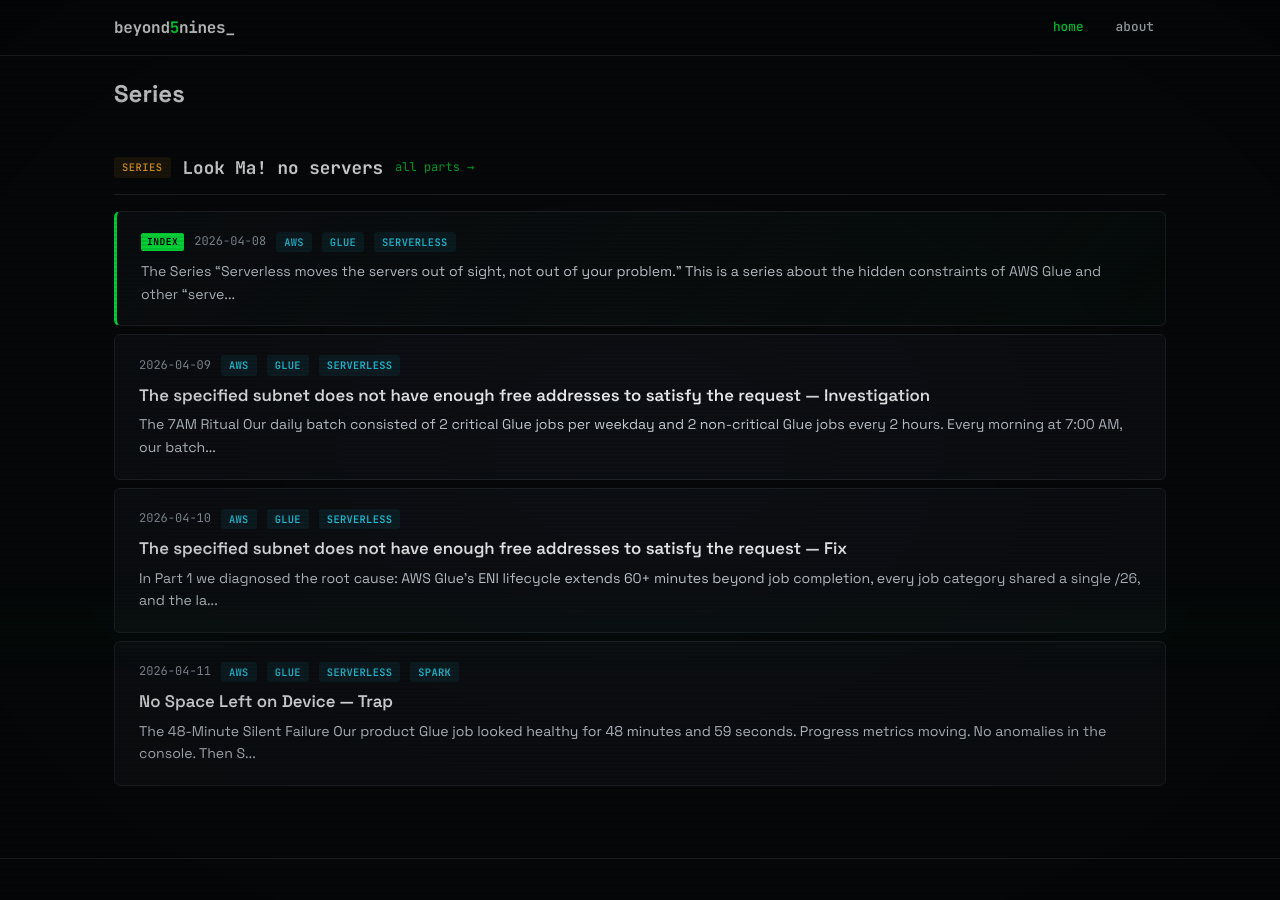
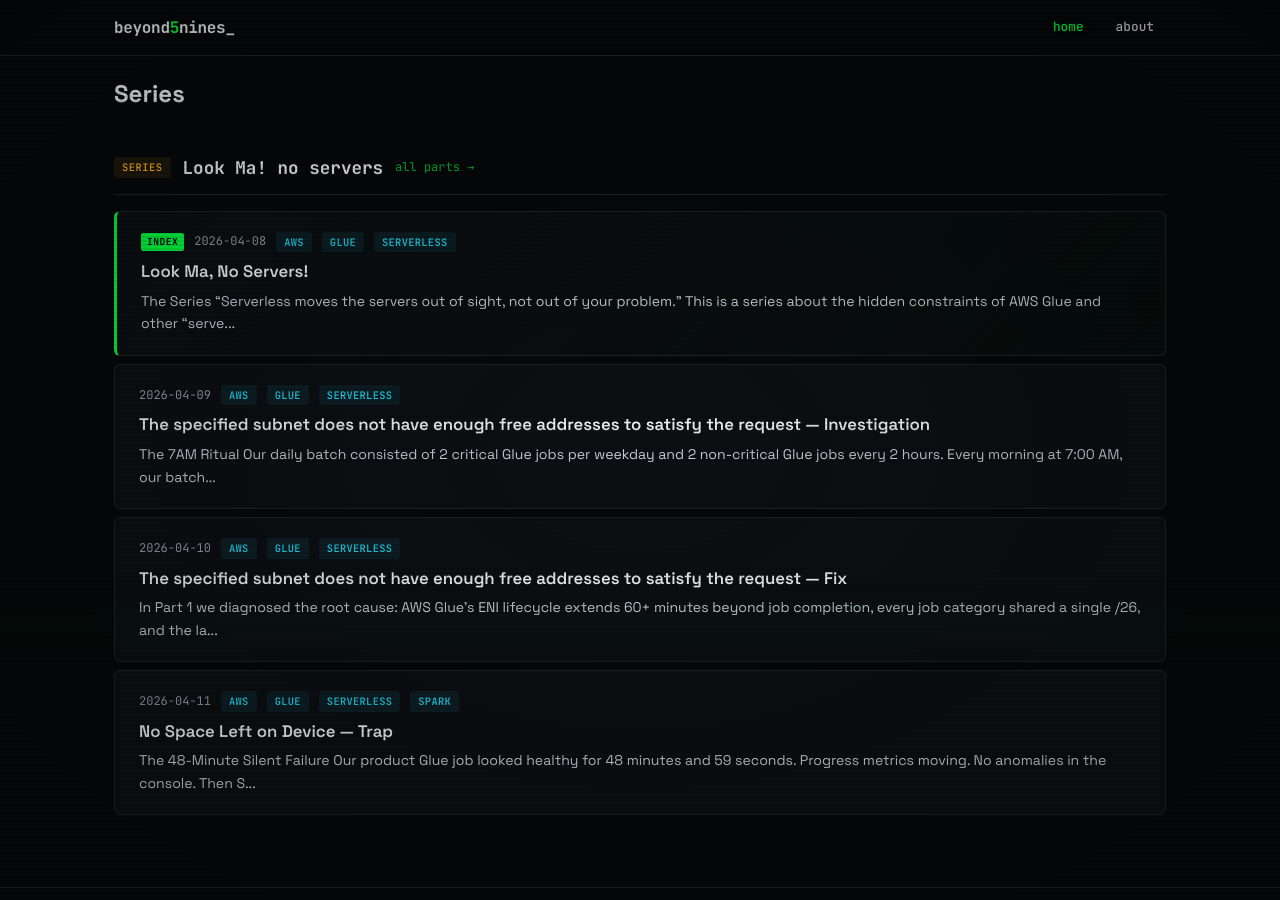
Before and after one commit to beyond5nines/beyond5nines.github.io, a Jekyll site: the page built from index.md, in a window 1280 px wide and 900 px high, scrolled down 439 px. Built offline with Jekyll 4.4.1, drawn with Linux system fonts in a browser that asks for light colours.

Commit message:
Revert "Remove duplicate series title from INDEX card on homepage"
This reverts commit 8c599b5685f7c463bff7c1d4cf24e2ccf64738ea.

```diff
--- a/_layouts/home.html
+++ b/_layouts/home.html
@@ -71,6 +71,9 @@ layout: default
               <span class="post-category">{{ category | upcase }}</span>
               {% endfor %}
             </div>
+            <h3 class="post-title">
+              <a href="{{ series_index.url | relative_url }}">{{ series_index.title }}</a>
+            </h3>
             <p class="post-excerpt">
               {{ series_index.excerpt | strip_html | truncate: 160 }}
             </p>
```
